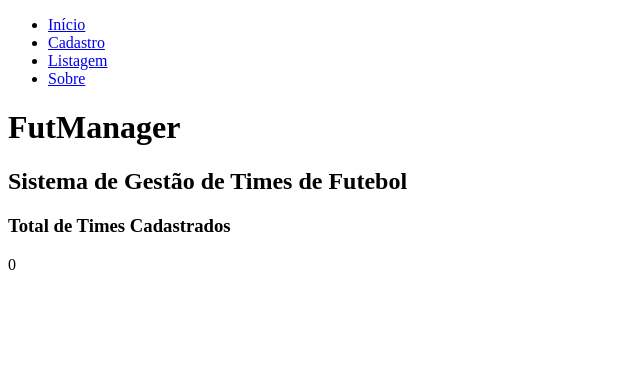
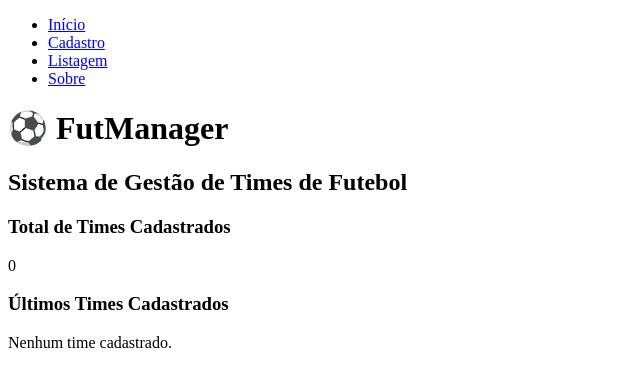
Before and after one commit to jhonata295/trabalho-frontend, a React (Vite) app in the folder trabalho-frontend/: page / in a window 1280 px wide. Shown: the top 386 px of the page, without its empty margins (0-640 px from the left). Built offline with nearby package versions, Linux system fonts and the light colour scheme.

Commit message:
feat: adicionar estatisticas ao dashboard

```diff
--- a/trabalho-frontend/src/pages/Home.jsx
+++ b/trabalho-frontend/src/pages/Home.jsx
@@ -4,15 +4,32 @@ import { TeamContext } from "../context/TeamContext";
 function Home() {
   const { times } = useContext(TeamContext);
 
+  const ultimosTimes = [...times].slice(-3);
+
   return (
     <div>
-      <h1>FutManager</h1>
+      <h1>⚽ FutManager</h1>
 
       <h2>Sistema de Gestão de Times de Futebol</h2>
 
-      <h3>Total de Times Cadastrados</h3>
+      <div>
+        <h3>Total de Times Cadastrados</h3>
+        <p>{times.length}</p>
+      </div>
 
-      <p>{times.length}</p>
+      <div>
+        <h3>Últimos Times Cadastrados</h3>
+
+        {ultimosTimes.length === 0 ? (
+          <p>Nenhum time cadastrado.</p>
+        ) : (
+          ultimosTimes.map((time) => (
+            <div key={time.id}>
+              <p>{time.nome}</p>
+            </div>
+          ))
+        )}
+      </div>
     </div>
   );
 }
```
